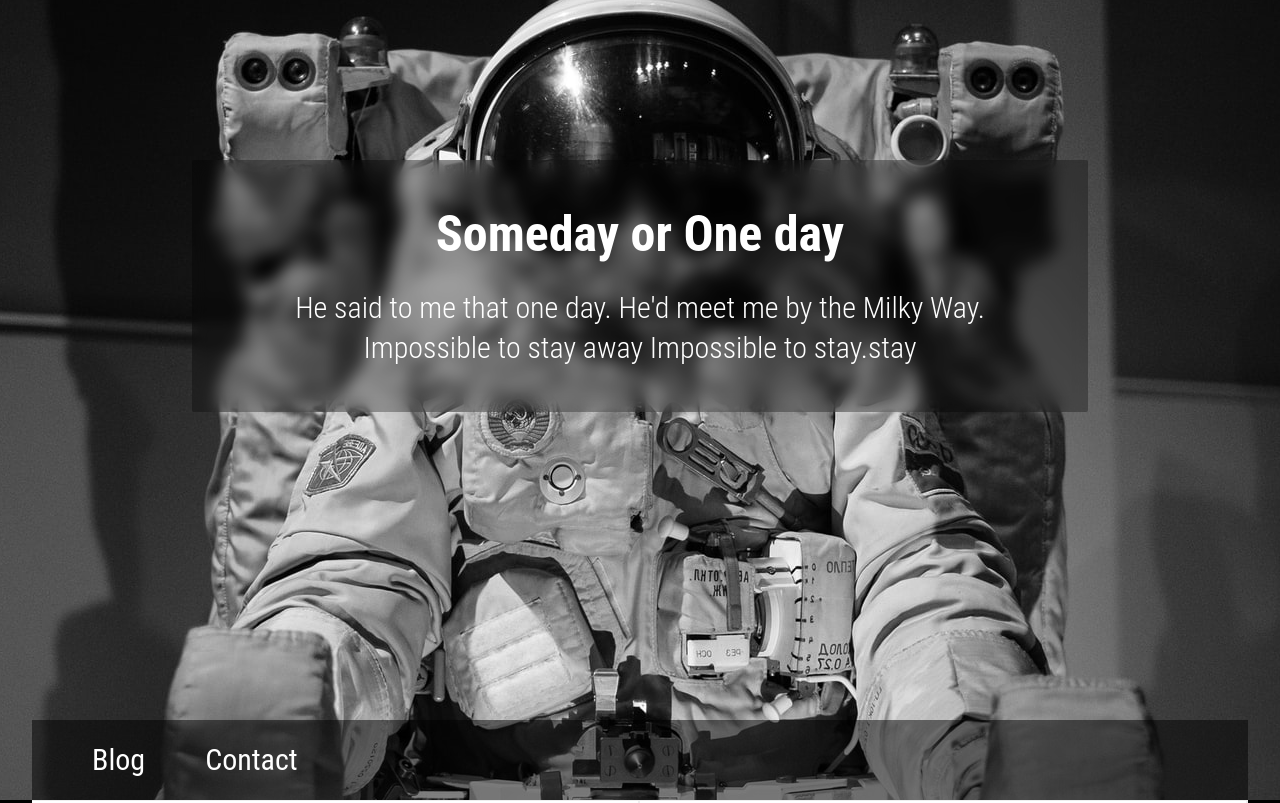
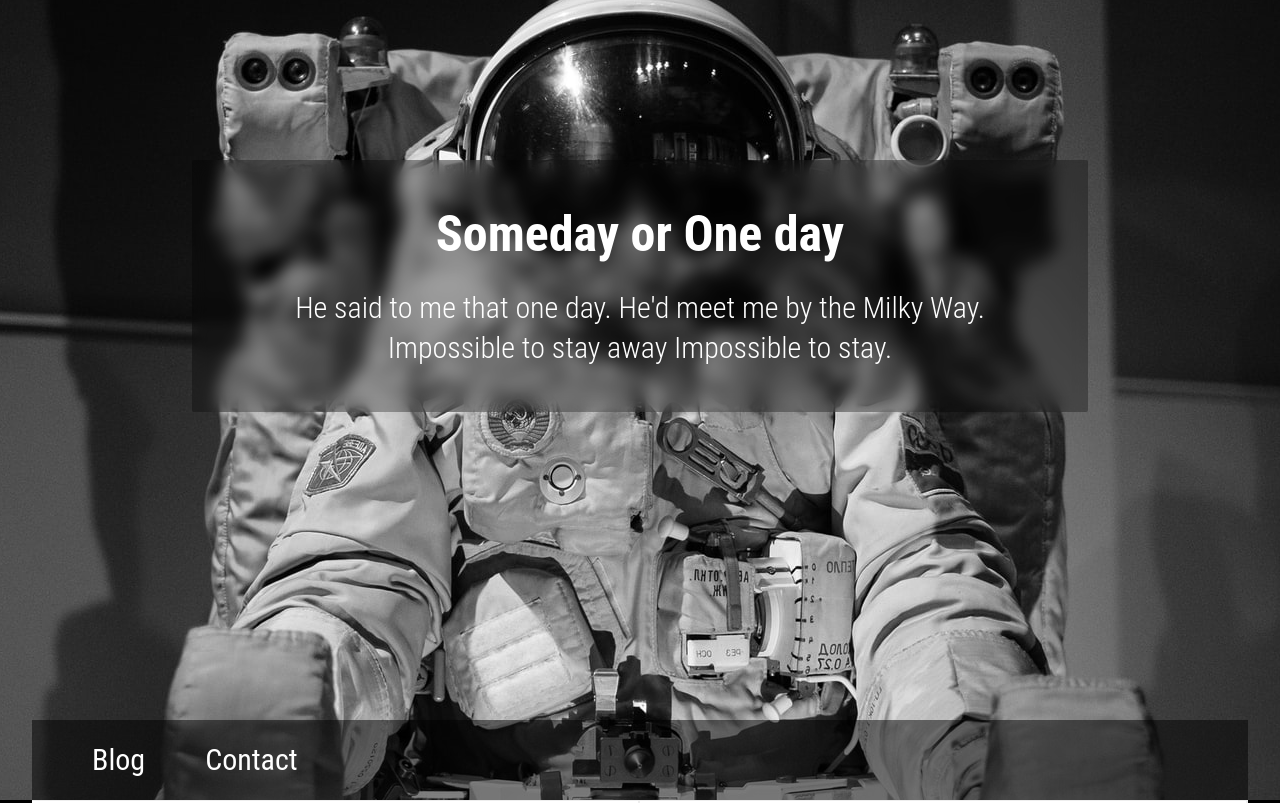
Before and after one commit to chickenclaw13/SomedayOrOneDay, a plain HTML site: page index.html in a window 1280 px wide. Shown: the top 803 px of the page. Drawn offline with nearby package versions, Linux system fonts and the light colour scheme.

Commit message:
返回測試同步

```diff
--- a/index.html
+++ b/index.html
@@ -21,7 +21,7 @@
         </h1>
         <p>
           He said to me that one day. He'd meet me by the Milky Way. Impossible
-          to stay away Impossible to stay.stay
+          to stay away Impossible to stay.
         </p>
       </div>
       <div class="bg fixed" style="transform:none;"></div>
```
